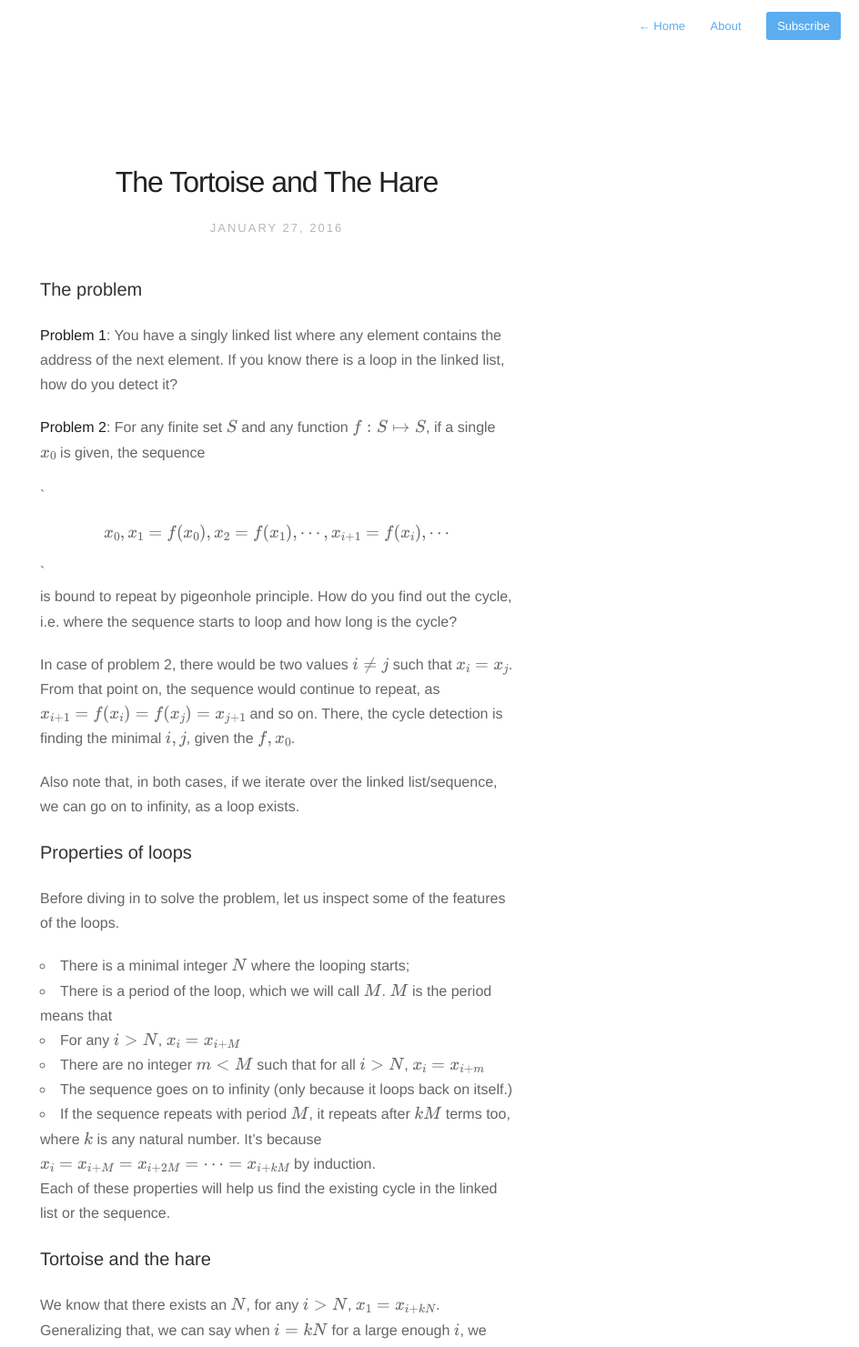
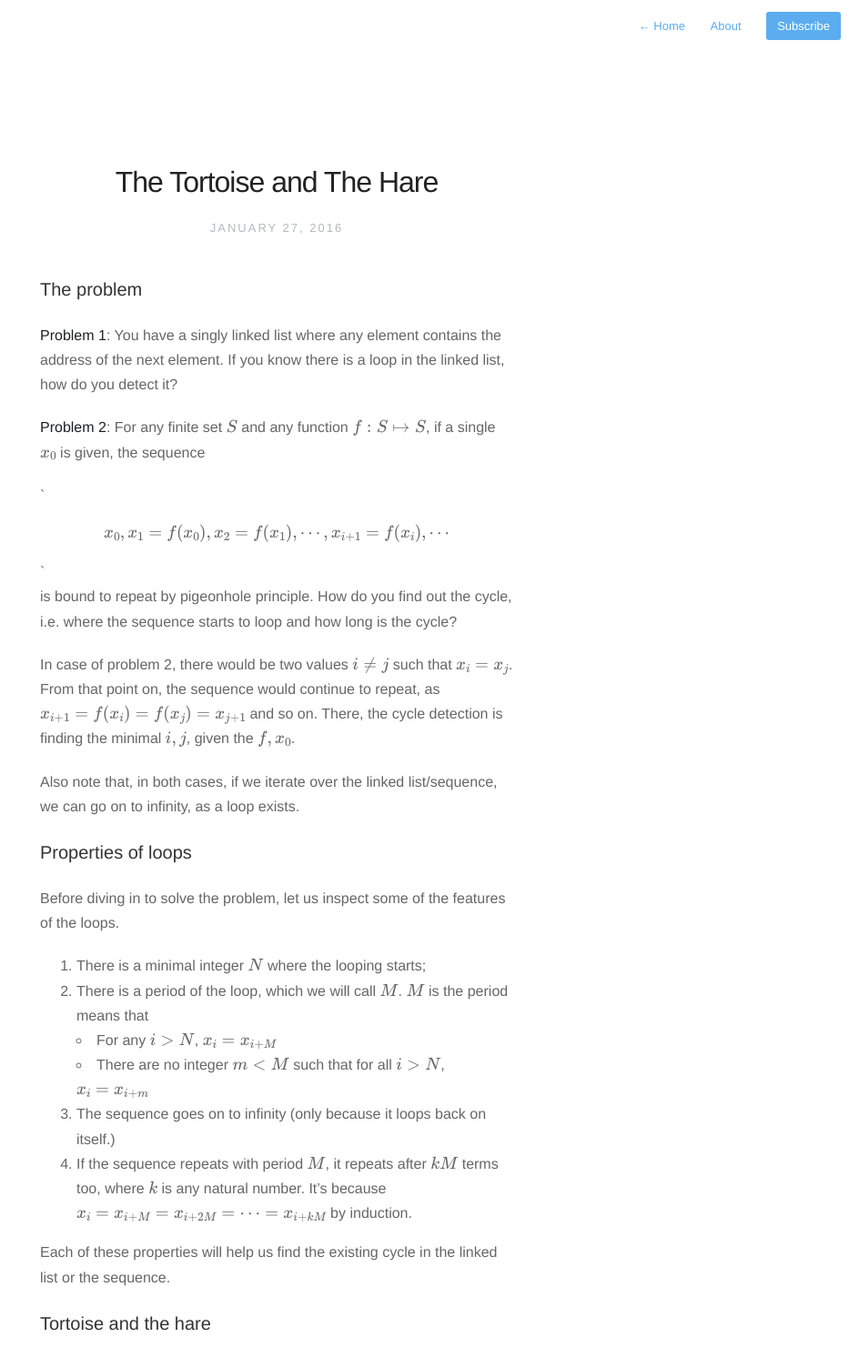
Before and after one commit to mathbender/MartinSeeler.github.io, a Jekyll site: the page built from _posts/2016-01-27-tortoise-and-hare.md, in a window 1280 px wide. Shown: the top 1481 px of the page at 91% size, without its empty margins (336-1280 px from the left). Built offline with Jekyll 4.4.1, drawn with Linux system fonts in a browser that asks for light colours; Markdown is read by kramdown in place of the engine named in the settings; formulas are drawn with MathJax 3.

Commit message:
Update style.css

```diff
--- a/assets/css/style.css
+++ b/assets/css/style.css
@@ -1,5 +1,5 @@
 /* Reset */
-html,body,div,span,applet,object,iframe,h1,h2,h3,h4,h5,h6,p,blockquote,pre,a,abbr,acronym,address,big,cite,code,del,dfn,em,img,ins,kbd,q,s,samp,small,strike,strong,sub,sup,tt,var,b,u,i,center,dl,dt,dd,ol,ul,li,fieldset,form,label,legend,table,caption,tbody,tfoot,thead,tr,th,td,article,aside,canvas,details,embed,figure,figcaption,footer,header,hgroup,menu,nav,output,ruby,section,summary,time,mark,audio,video{border:0;font-size:100%;font:inherit;vertical-align:baseline;margin:0;padding:0}article,aside,details,figcaption,figure,footer,header,hgroup,menu,nav,section{display:block}body{line-height:1}blockquote,q{quotes:none}blockquote:before,blockquote:after,q:before,q:after{content:none}table{border-collapse:collapse;border-spacing:0}
+html,body,div,span,applet,object,iframe,h1,h2,h3,h4,h5,h6,p,blockquote,pre,a,abbr,acronym,address,big,cite,code,del,dfn,em,img,ins,kbd,q,s,samp,small,strike,strong,sub,sup,tt,var,b,u,i,center,dl,dt,dd,fieldset,form,label,legend,table,caption,tbody,tfoot,thead,tr,th,td,article,aside,canvas,details,embed,figure,figcaption,footer,header,hgroup,menu,nav,output,ruby,section,summary,time,mark,audio,video{border:0;font-size:100%;font:inherit;vertical-align:baseline;margin:0;padding:0}article,aside,details,figcaption,figure,footer,header,hgroup,menu,nav,section{display:block}body{line-height:1}blockquote,q{quotes:none}blockquote:before,blockquote:after,q:before,q:after{content:none}table{border-collapse:collapse;border-spacing:0}
 *, *:before, *:after { -moz-box-sizing: border-box; -webkit-box-sizing: border-box; box-sizing: border-box; }
 
 /* Clearfix */
@@ -183,7 +183,7 @@
 }
 
 ul 	{ margin:0; padding:0; }
-li	{ list-style-type:circle; list-style-position:inside; }
+ul li	{ list-style-type:circle; list-style-position:inside; }
 
 /* Line Height */
 #post-body, p { line-height:1.7; }
```
